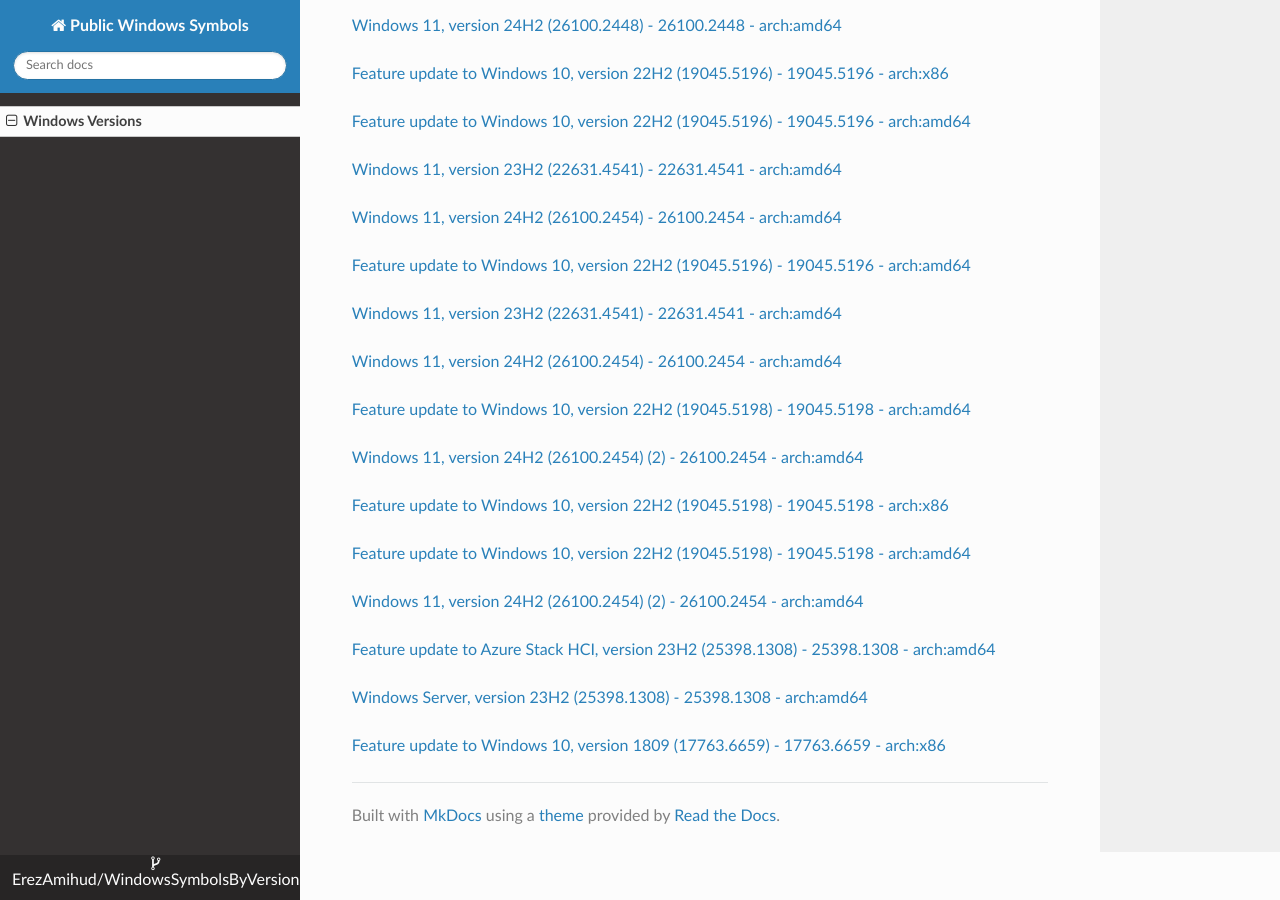
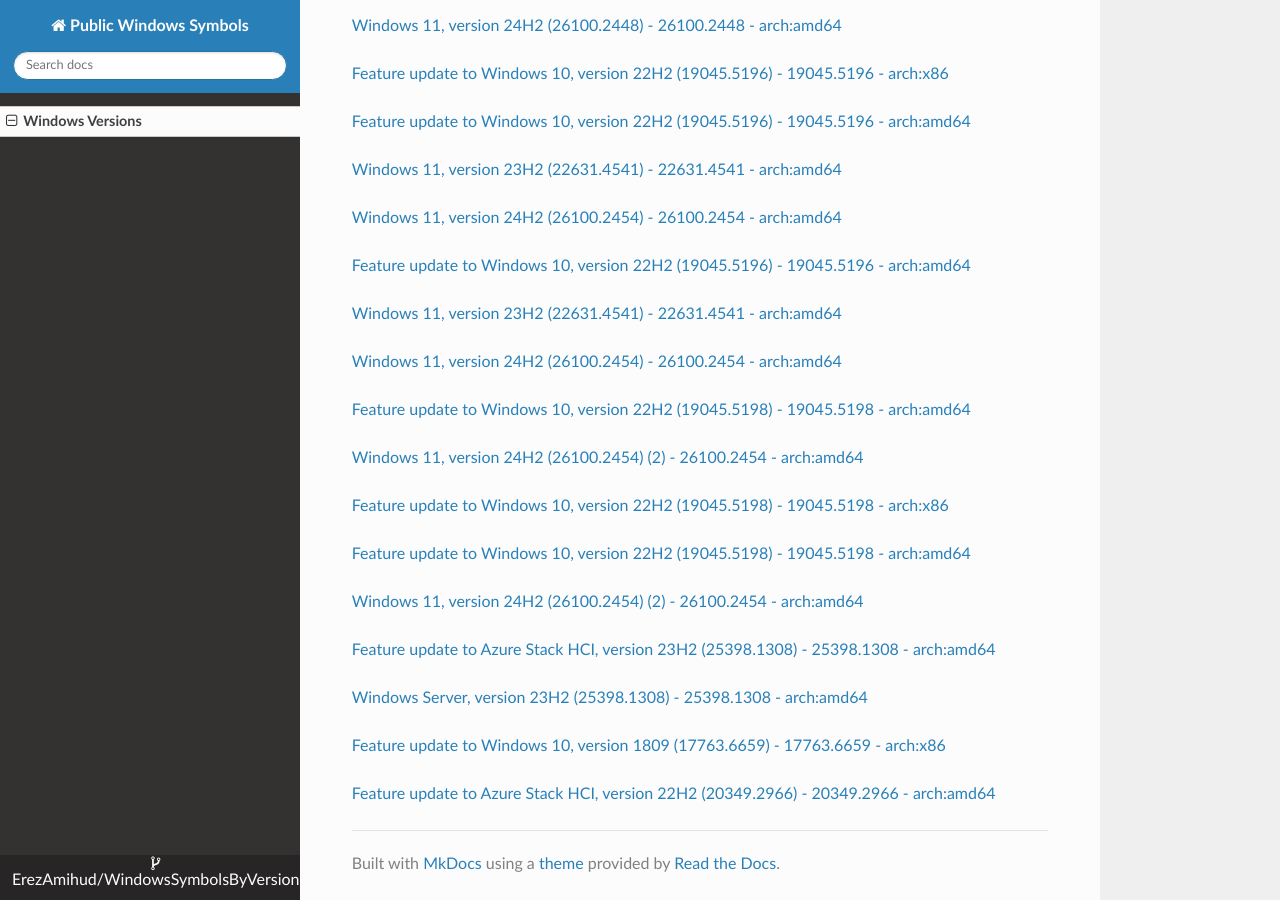
Before and after one commit to ErezAmihud/WindowsSymbolsByVersion, an MkDocs documentation site: the page built from docs/index.md, in a window 1280 px wide and 900 px high, scrolled down 64229 px. Built offline with MkDocs 1.6.1, drawn with Linux system fonts in a browser that asks for light colours; nearby versions of some CDN libraries.

Commit message:
Automated commit, add manifest for 5a27b6d3-a2d9-40ab-9b32-b15593a2e6f0

```diff
--- a/docs/index.md
+++ b/docs/index.md
@@ -3823,3 +3823,6 @@
 
 
 [Feature update to Windows 10, version 1809 (17763.6659) - 17763.6659 - arch:x86](https://github.com/ErezAmihud/WindowsSymbolsByVersion/blob/main/manifests/dcb2f7dd-8822-444b-802f-d417e19474a9.manifest)
+
+
+[Feature update to Azure Stack HCI, version 22H2 (20349.2966) - 20349.2966 - arch:amd64](https://github.com/ErezAmihud/WindowsSymbolsByVersion/blob/main/manifests/5a27b6d3-a2d9-40ab-9b32-b15593a2e6f0.manifest)
```
Also changed, not shown: process_builds.json (+1 -1 lines).
